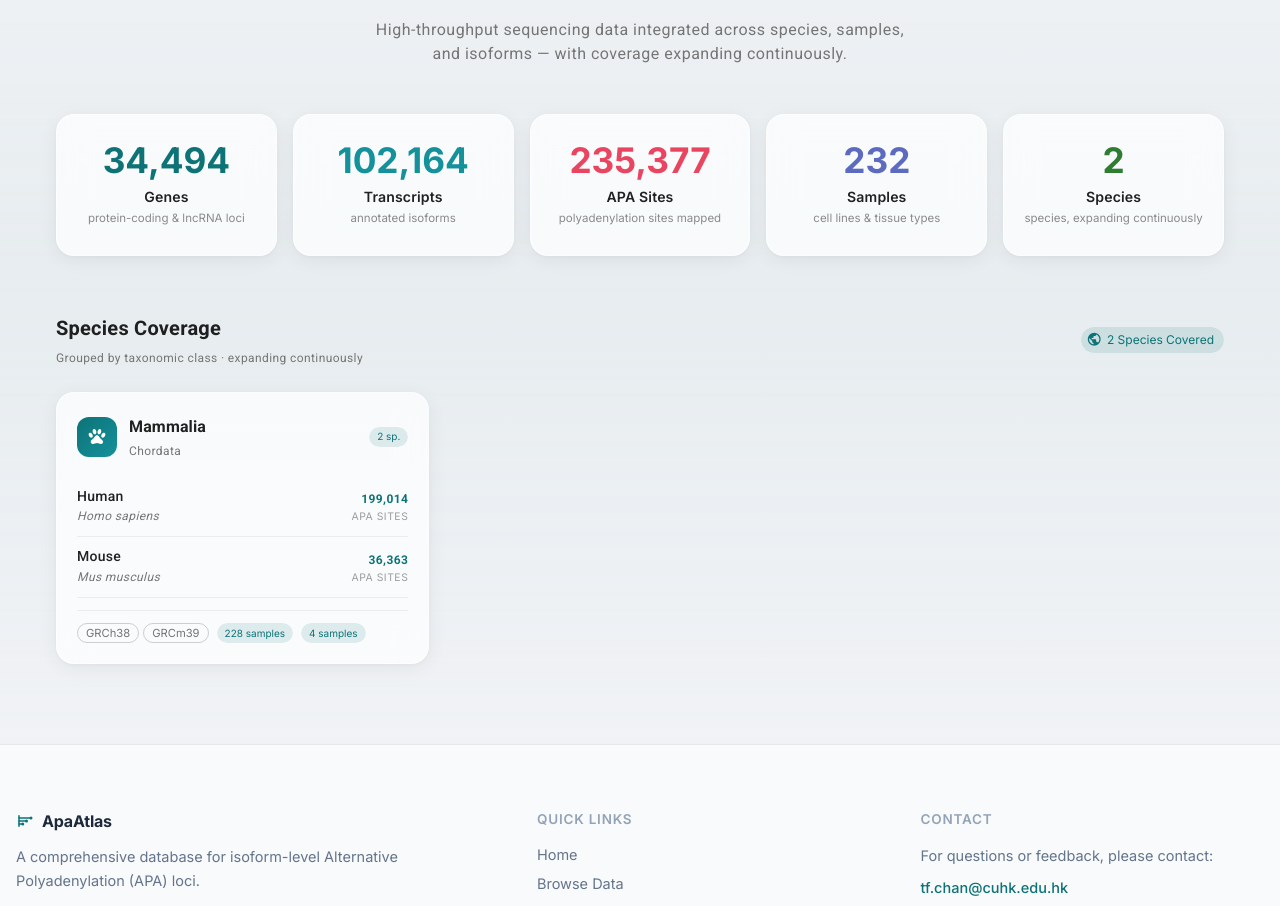
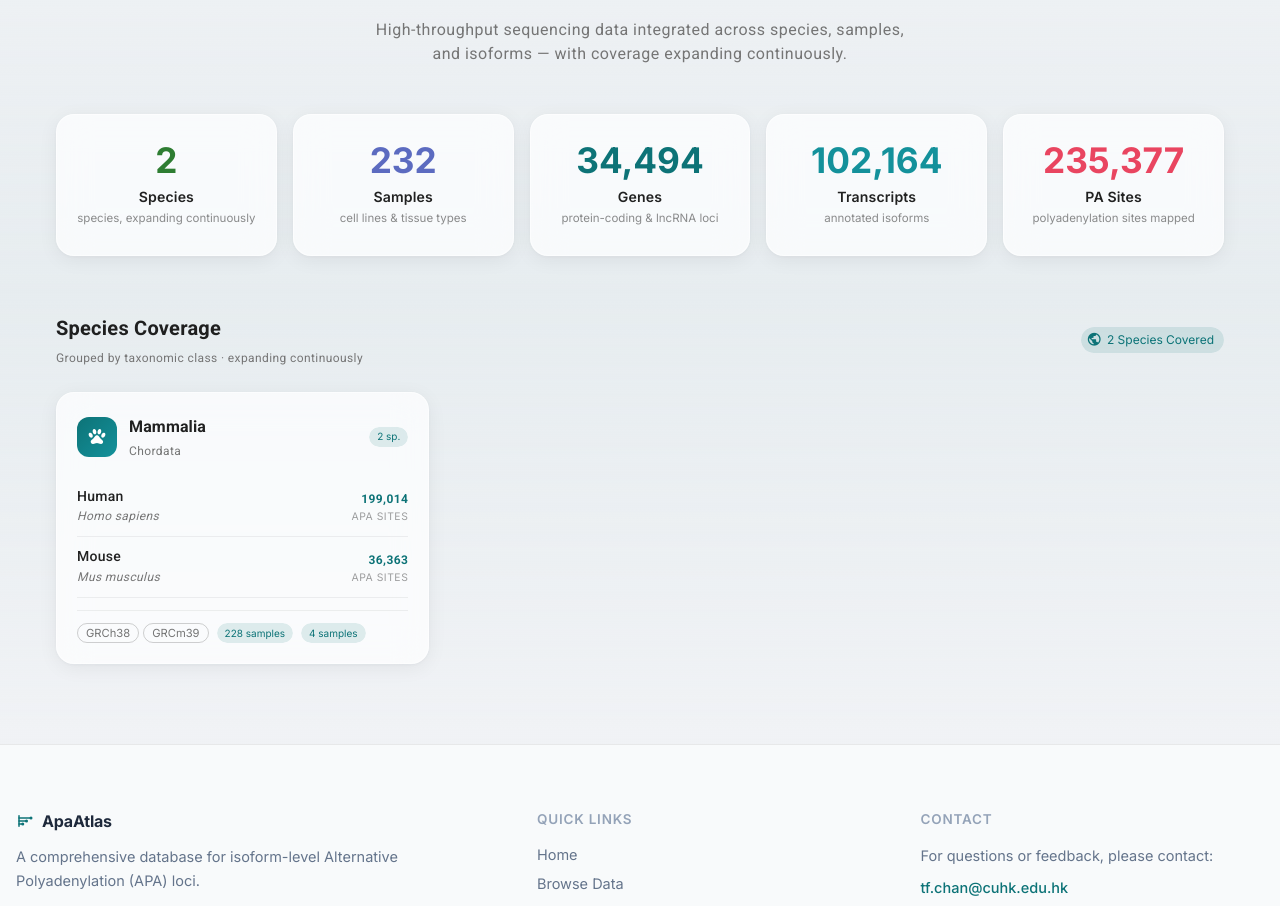
Before and after one commit to zjzace/IsoAPA, a Vue app in the folder frontend/: page / in a window 1280 px wide. Shown: the part 1513-2419 px from the top of the page. Built offline with nearby package versions, Linux system fonts and the light colour scheme.

Commit message:
fix: reorder stats to Species→Samples→Genes→Transcripts→PA Sites, rename APA Sites to PA Sites

```diff
--- a/frontend/src/views/Home.vue
+++ b/frontend/src/views/Home.vue
@@ -288,11 +288,11 @@ const performSearch = () => {
 
 // Database at a Glance — live counts from DB (updated 2026-04)
 const dbStats = [
-  { label: 'Genes',       displayValue: '34,494',  desc: 'protein-coding & lncRNA loci',     color: '#0D7377' },
+  { label: 'Species',     displayValue: '2',       desc: 'species, expanding continuously',   color: '#2E7D32' },
+  { label: 'Samples',     displayValue: '232',     desc: 'cell lines & tissue types',         color: '#5C6BC0' },
+  { label: 'Genes',       displayValue: '34,494',  desc: 'protein-coding & lncRNA loci',      color: '#0D7377' },
   { label: 'Transcripts', displayValue: '102,164', desc: 'annotated isoforms',                color: '#14919B' },
-  { label: 'APA Sites',   displayValue: '235,377', desc: 'polyadenylation sites mapped',      color: '#E94560' },
-  { label: 'Samples',     displayValue: '232',     desc: 'cell lines & tissue types',         color: '#5C6BC0' },
-  { label: 'Species',     displayValue: '2',       desc: 'species, expanding continuously',   color: '#2E7D32' },
+  { label: 'PA Sites',    displayValue: '235,377', desc: 'polyadenylation sites mapped',      color: '#E94560' },
 ]
 
 const taxonomyGroups = [
```
